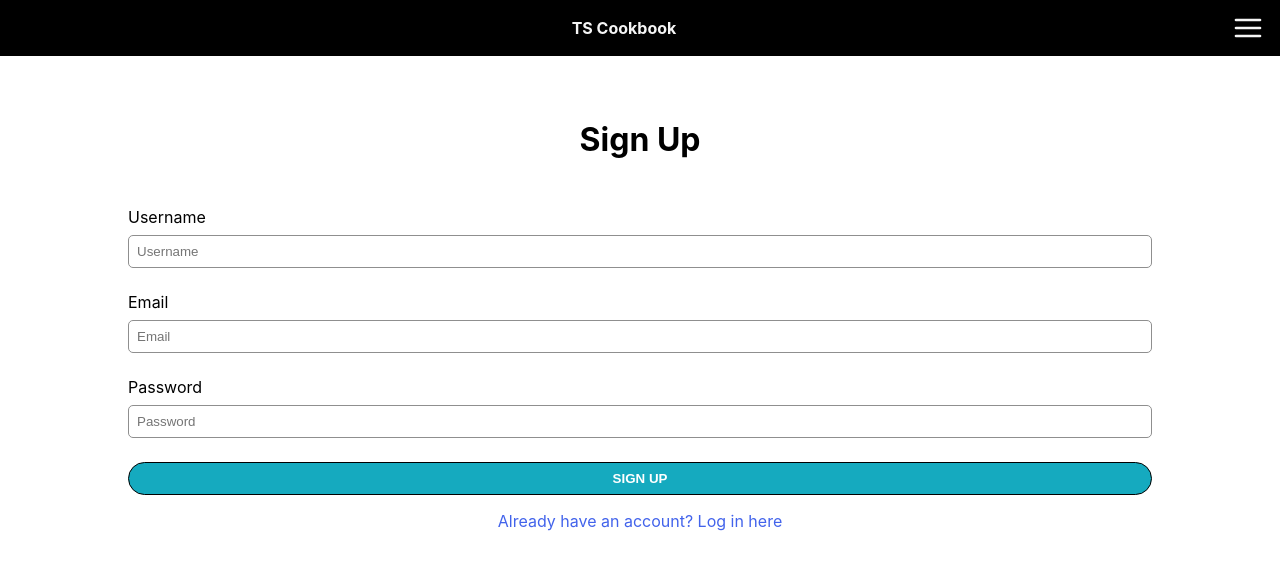
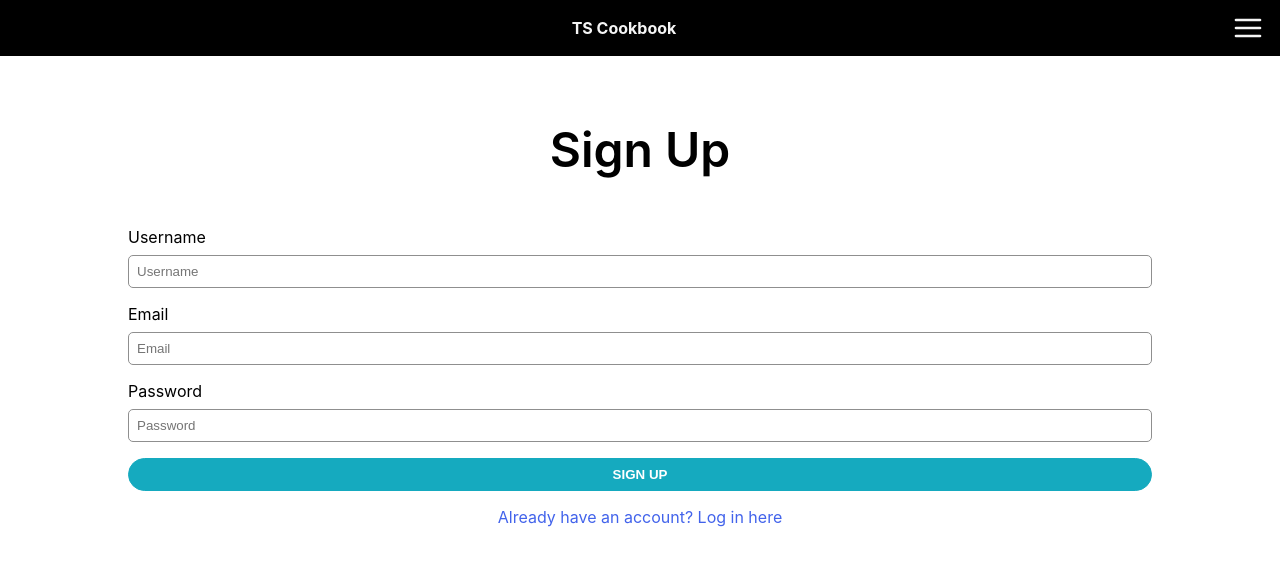
Before and after one commit to Smoopfrog/tscookbook, a React (Create React App) app in the folder frontend/: page /signup in a window 1280 px wide. Shown: the top 570 px of the page. Built offline with nearby package versions, Linux system fonts and the light colour scheme; no server answers.

Commit message:
tweek whitespace and font sizing for login css

```diff
--- a/frontend/src/Styles/LoginPage.css
+++ b/frontend/src/Styles/LoginPage.css
@@ -6,15 +6,17 @@
 .login-form h1 {
   margin-top: 4rem;
   margin-bottom: 3rem;
+  font-weight: 600;
+  font-size: 48px;
 }
 .login-form button {
   width: 80%;
   margin-bottom: 1rem;
   padding: 0.5rem 1rem;
   border-radius: 20px;
+  background-color: #15aabf;
   font-weight: 600;
-  border: solid 1px black;
-  background-color: #15aabf;
+  border: solid 1px #15aabf;
   color: white;
   text-transform: uppercase;
 }
@@ -22,7 +24,7 @@
 .login-form-input {
   display: flex;
   flex-direction: column;
-  margin-bottom: 1.5rem;
+  margin-bottom: 1rem;
   width: 80%;
 }
 .login-form-input label {
--- a/frontend/src/Styles/LoginPage.scss
+++ b/frontend/src/Styles/LoginPage.scss
@@ -6,6 +6,8 @@
   h1 {
     margin-top: 4rem;
     margin-bottom: 3rem;
+    font-weight: 600;
+    font-size: 48px;
   }
 
   button {
@@ -13,9 +15,9 @@
     margin-bottom: 1rem;
     padding: 0.5rem 1rem;
     border-radius: 20px;
+    background-color: #15aabf;
     font-weight: 600;
-    border: solid 1px black;
-    background-color: #15aabf;
+    border: solid 1px #15aabf ;
     color: white;
     text-transform: uppercase;
   }
@@ -24,7 +26,7 @@
 .login-form-input {
   display: flex;
   flex-direction: column;
-  margin-bottom: 1.5rem;
+  margin-bottom: 1rem;
   width: 80%;
 
   label {
```
Also changed, not shown: 1 other file (tests, documents, lock files or other folders).
